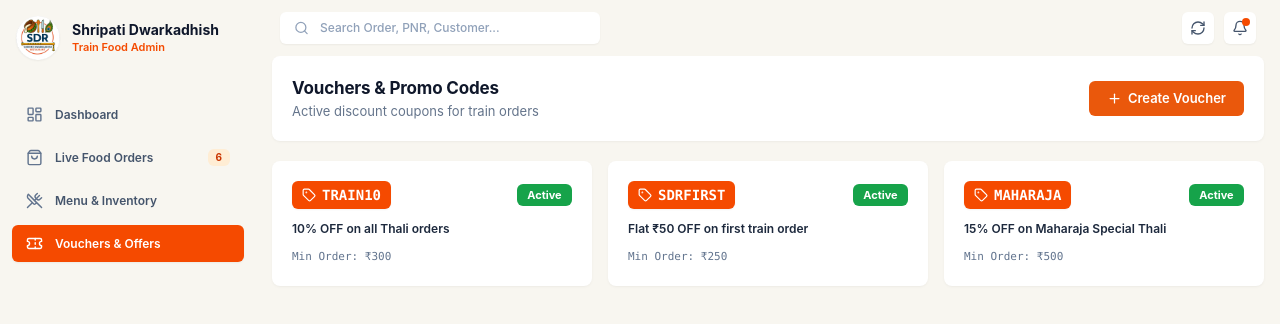
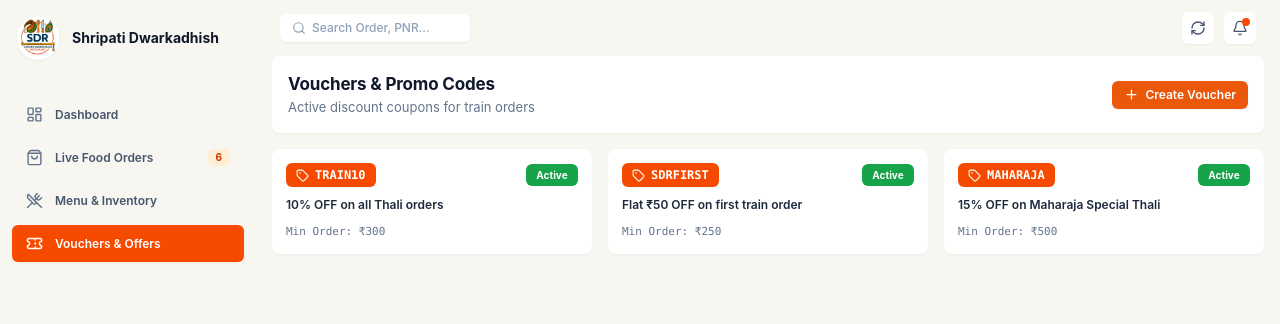
Before and after one commit to shashibhushan21/Sdr-AdminFrontend, a React (Vite) app: page / in a window 1280 px wide. Both pictures are taken after a click on the button "Vouchers & Offers". Shown: the top 324 px of the page. Built offline with nearby package versions, Linux system fonts and the light colour scheme.

Commit message:
feat: add admin UI components for orders, vouchers, and layout navigation

```diff
--- a/src/components/layout/Header.tsx
+++ b/src/components/layout/Header.tsx
@@ -27,14 +27,14 @@ export const Header: React.FC<HeaderProps> = ({
         </button>
 
         {/* Search Input */}
-        <div className="relative w-48 sm:w-80">
-          <Search className="absolute left-3.5 top-1/2 -translate-y-1/2 text-slate-400" size={15} />
+        <div className="relative flex-1 max-w-[190px] sm:w-80">
+          <Search className="absolute left-3 top-1/2 -translate-y-1/2 text-slate-400" size={14} />
           <input
             type="text"
-            placeholder="Search Order, PNR, Customer..."
+            placeholder="Search Order, PNR..."
             value={searchTerm}
             onChange={(e) => setSearchTerm(e.target.value)}
-            className="w-full bg-white text-slate-800 text-xs rounded-md pl-10 pr-3 py-2 shadow-xs focus:outline-none focus:ring-2 focus:ring-orange-500/30 transition-all placeholder:text-slate-400 font-medium border-0"
+            className="w-full bg-white text-slate-800 text-xs rounded-md pl-8 pr-2.5 py-1.5 shadow-xs focus:outline-none focus:ring-2 focus:ring-orange-500/30 transition-all placeholder:text-slate-400 font-medium border-0"
           />
         </div>
       </div>
--- a/src/components/layout/Sidebar.tsx
+++ b/src/components/layout/Sidebar.tsx
@@ -48,7 +48,6 @@ export const Sidebar: React.FC<SidebarProps> = ({
             />
             <div className="min-w-0">
               <h1 className="font-bold text-sm text-slate-900 leading-tight truncate">Shripati Dwarkadhish</h1>
-              <p className="text-[11px] font-semibold text-orange-600">Train Food Admin</p>
             </div>
           </div>
 
--- a/src/components/orders/OrderCard.tsx
+++ b/src/components/orders/OrderCard.tsx
@@ -106,10 +106,10 @@ export const OrderCard: React.FC<OrderCardProps> = ({
             <button
               key={st}
               onClick={() => onUpdateStatus(order.id, st)}
-              className={`px-2 py-1 rounded-md text-[10px] font-bold transition cursor-pointer ${
+              className={`px-2 py-1 rounded-md text-[10px] font-bold transition-all duration-150 cursor-pointer border-0 ${
                 order.status === st
-                  ? 'bg-orange-600 text-white'
-                  : 'bg-slate-100 text-slate-600 hover:text-slate-900 hover:bg-slate-200'
+                  ? 'bg-orange-600 text-white shadow-xs'
+                  : 'bg-[#f8f6f0] text-slate-600 hover:text-orange-600 hover:bg-orange-50'
               }`}
             >
               {st === 'out_for_delivery' ? 'Delivery' : st}
--- a/src/components/popups/OrderDetailsModal.tsx
+++ b/src/components/popups/OrderDetailsModal.tsx
@@ -130,10 +130,10 @@ export const OrderDetailsModal: React.FC<OrderDetailsModalProps> = ({
                     key={step.status}
                     type="button"
                     onClick={() => onUpdateStatus(order.id, step.status as OrderStatus)}
-                    className={`p-2 rounded-lg text-left transition cursor-pointer border ${
+                    className={`p-2.5 rounded-lg text-left transition-all duration-150 cursor-pointer border-0 ${
                       isActive
-                        ? 'bg-orange-600 text-white border-orange-600 shadow-xs'
-                        : 'bg-white text-slate-700 border-slate-200 hover:border-orange-300'
+                        ? 'bg-orange-600 text-white shadow-md'
+                        : 'bg-white text-slate-700 hover:bg-orange-50 hover:text-orange-900 shadow-2xs'
                     }`}
                   >
                     <span className="font-bold block text-[11px]">{step.title}</span>
@@ -149,15 +149,15 @@ export const OrderDetailsModal: React.FC<OrderDetailsModalProps> = ({
           {/* Fulfillment Status Action Buttons */}
           <div className="space-y-2 pt-1">
             <span className="text-xs font-semibold text-slate-700 block">Quick Status Action</span>
-            <div className="flex items-center gap-2 flex-wrap">
+            <div className="flex items-center gap-1.5 flex-wrap">
               {(['placed', 'confirmed', 'preparing', 'ready', 'out_for_delivery', 'delivered', 'cancelled'] as const).map((st) => (
                 <button
                   key={st}
                   onClick={() => onUpdateStatus(order.id, st)}
-                  className={`px-3 py-1.5 rounded-md text-xs font-bold transition cursor-pointer text-center ${
+                  className={`px-3 py-1.5 rounded-md text-xs font-bold transition-all duration-150 cursor-pointer border-0 ${
                     order.status === st
-                      ? 'bg-orange-600 text-white'
-                      : 'bg-slate-100 text-slate-600 hover:text-slate-900 hover:bg-slate-200'
+                      ? 'bg-orange-600 text-white shadow-xs'
+                      : 'bg-[#f8f6f0] text-slate-600 hover:text-orange-600 hover:bg-orange-50'
                   }`}
                 >
                   {st === 'out_for_delivery' ? 'Delivery' : st.replace(/_/g, ' ')}
--- a/src/components/vouchers/VouchersTab.tsx
+++ b/src/components/vouchers/VouchersTab.tsx
@@ -12,33 +12,35 @@ export const VouchersTab: React.FC<VouchersTabProps> = ({
   onOpenAddModal,
 }) => {
   return (
-    <div className="space-y-5">
-      <div className="admin-card flex items-center justify-between border-0">
+    <div className="space-y-3 sm:space-y-4">
+      {/* Title Card */}
+      <div className="admin-card flex flex-col sm:flex-row sm:items-center justify-between gap-2.5 border-0 p-3.5 sm:p-4">
         <div>
           <h2 className="admin-title-md">Vouchers & Promo Codes</h2>
           <p className="admin-subtitle">Active discount coupons for train orders</p>
         </div>
         <button
           onClick={onOpenAddModal}
-          className="admin-btn-primary flex items-center gap-1.5 cursor-pointer"
+          className="admin-btn-primary flex items-center justify-center gap-1.5 cursor-pointer text-xs py-1.5 px-3 shrink-0 self-start sm:self-auto shadow-xs"
         >
           <Plus size={15} /> Create Voucher
         </button>
       </div>
 
-      <div className="grid grid-cols-1 sm:grid-cols-3 gap-4">
+      {/* Vouchers Grid */}
+      <div className="grid grid-cols-1 sm:grid-cols-2 lg:grid-cols-3 gap-3 sm:gap-4">
         {vouchers.map((v, i) => (
-          <div key={i} className="admin-card space-y-3 border-0">
+          <div key={i} className="admin-card p-3.5 space-y-2.5 border-0">
             <div className="flex items-center justify-between">
-              <span className="inline-flex items-center gap-1.5 font-mono font-bold text-sm text-white bg-orange-600 px-2.5 py-1 rounded-md shadow-xs">
-                <Tag size={14} />
+              <span className="inline-flex items-center gap-1.5 font-mono font-bold text-xs text-white bg-orange-600 px-2.5 py-1 rounded-md shadow-xs">
+                <Tag size={13} />
                 {v.code}
               </span>
-              <span className="admin-badge-delivered">
+              <span className="admin-badge-delivered text-[10px]">
                 {v.valid}
               </span>
             </div>
-            <p className="text-xs font-semibold text-slate-800">{v.desc}</p>
+            <p className="text-xs font-semibold text-slate-800 leading-snug">{v.desc}</p>
             <p className="text-[11px] text-slate-500 font-mono">Min Order: ₹{v.minOrder}</p>
           </div>
         ))}
```
